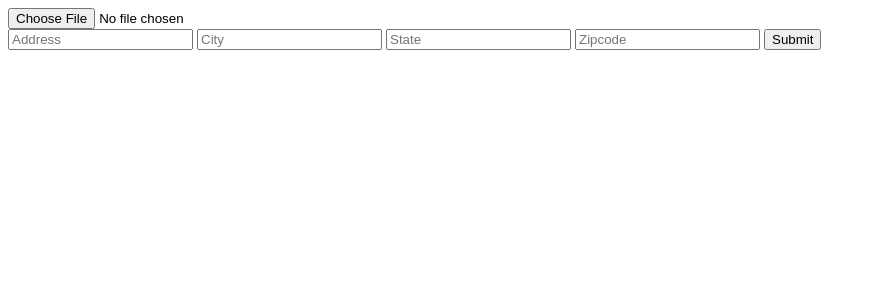
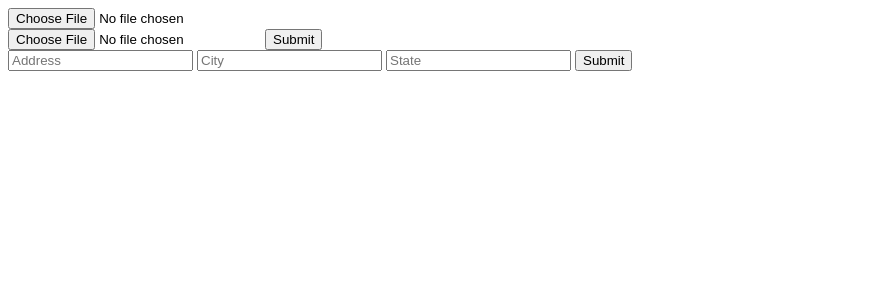
Before and after one commit to agidewall/taskeasy-codetest, a Flask app: page / in a window 1360 px wide. Shown: the top 300 px of the page, without its empty margins (0-876 px from the left). Run offline with Flask 2, Linux system fonts and the light colour scheme; some libraries are stand-ins or nearby versions.

Commit message:
Update index.html

```diff
--- a/templates/index.html
+++ b/templates/index.html
@@ -8,13 +8,16 @@
     <div id="uploaded">
 	  <input type="file" name="file" onchange="onUploadClicked(event)" style="width: 100em">
 	</div>
-	<div id="entered">
+	<form action="{{url_for('upload_file')}}" method="post">
+	  <input type="file" name="file">
+	  <input type="submit" value="Submit">
+	</form>
+	<form action="{{url_for('geoApi')}}" method="post">
 	  <input type="text" placeholder="Address" name="main_add"/>
 	  <input type="text" placeholder="City" name="city_add"/>
-	  <input type="text" placeholder="State" pattern="[a-z][a-z]" name="state_add"/>
-	  <input type="text" placeholder="Zipcode" name="zip_add"/>
-	  <input type="button" onclick="single_address()" value="Submit"> <!--Maybe make this a button? Doesn't matter until finished part 1-->
-	</div>
+	  <input type="text" placeholder="State" pattern="[A-Z][A-Z]" name="state_add"/>
+	  <input type="submit" value="Submit">
+	</form>
 	<a href=# id=test><div id="address_results"></div></a>
 
 	<script type="text/javascript">
@@ -38,14 +41,6 @@
   	    };
   	    reader.readAsText(file);
       }//end onUploadClicked()
-
-	  function single_address() {
-	    add = main_add.value;
-		city = city_add.value;
-		state = state_add.value;
-		zipcode = zip_add.value;
-
-	  }//end single_address()
 	</script>
   </body>
 </html>
```
